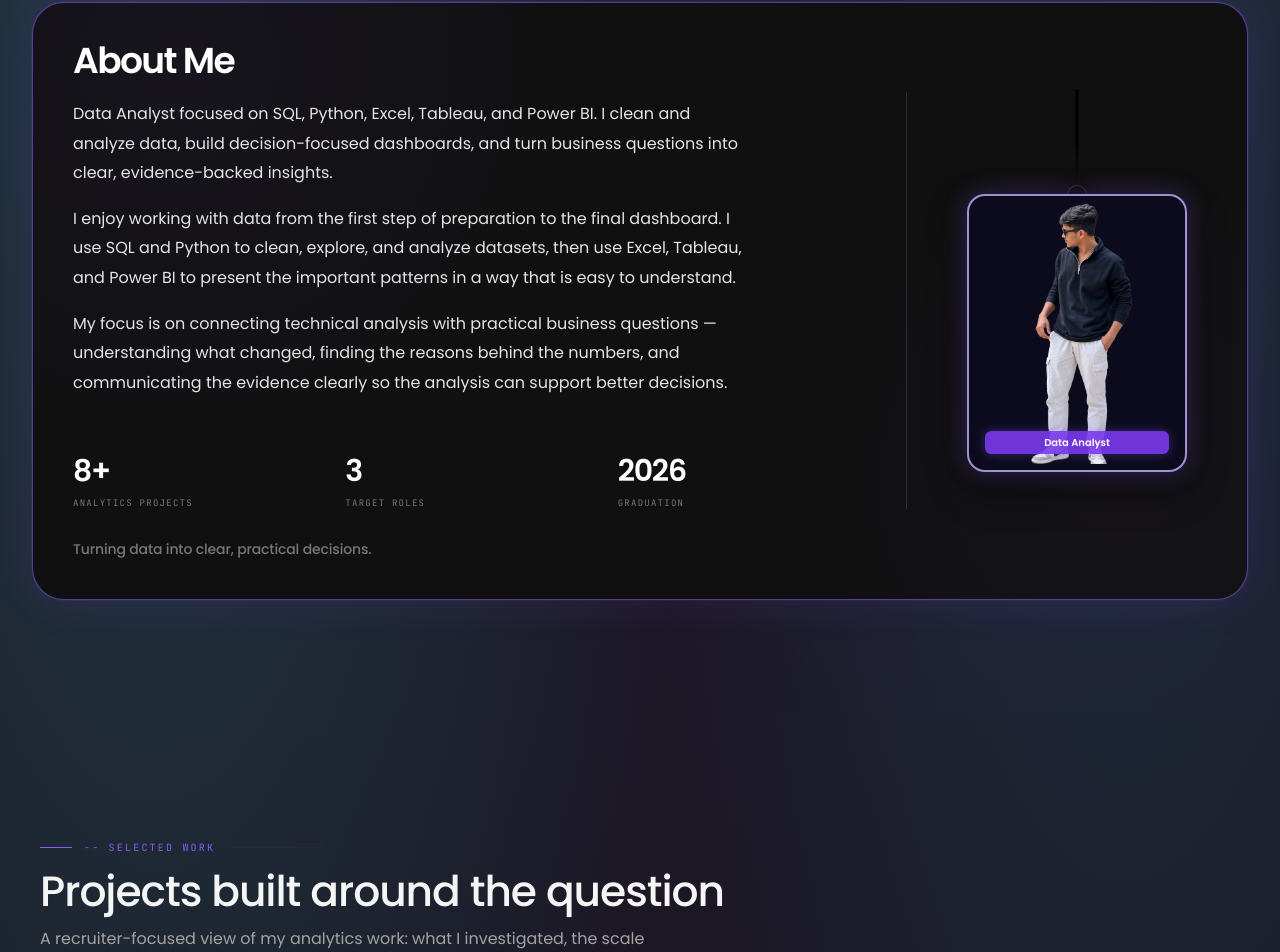
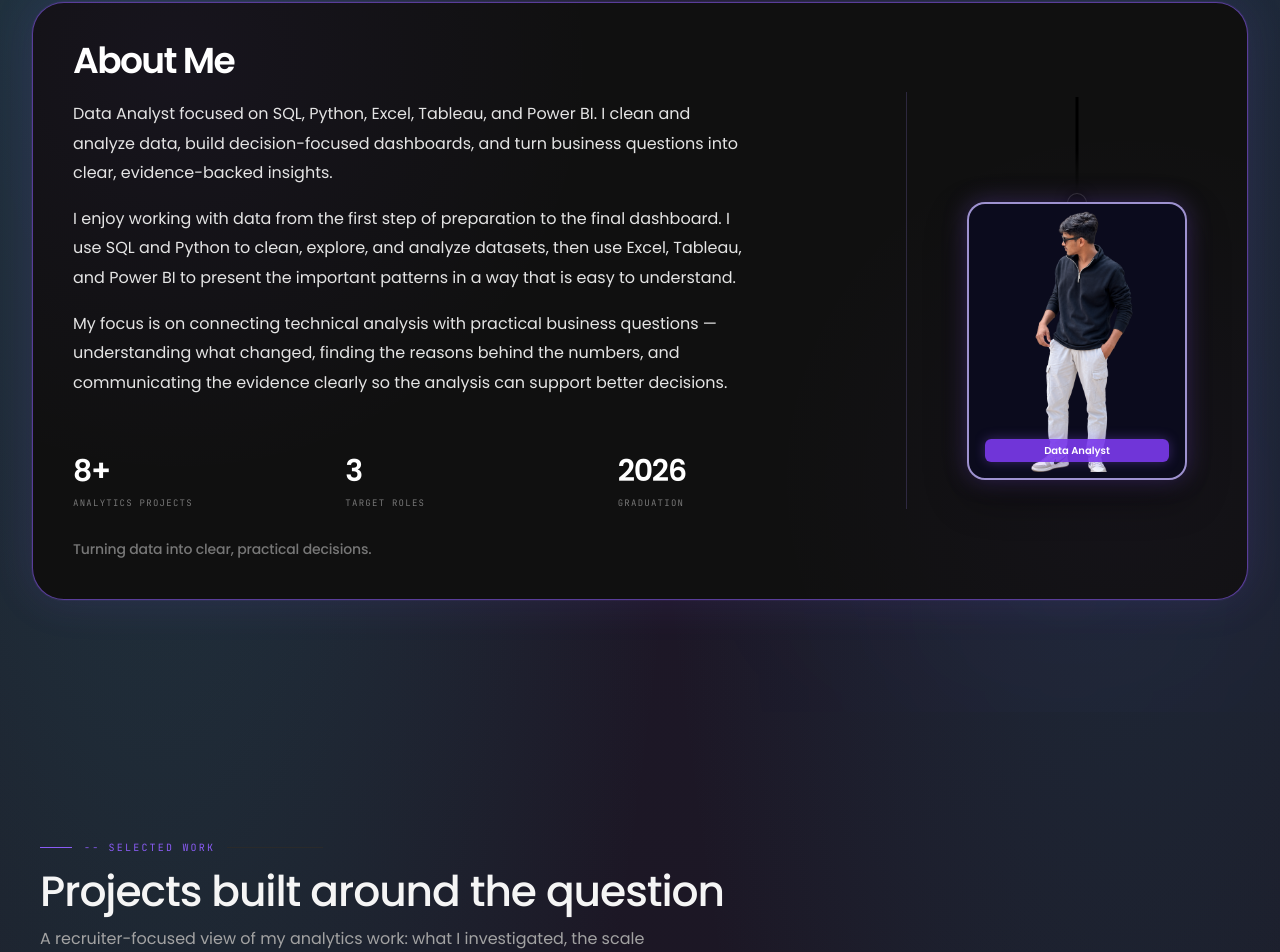
Before and after one commit to bhaskar-nb/portfolio, a Next.js app: page / in a window 1280 px wide. Shown: the part 911-1863 px from the top of the page. Built offline with nearby package versions, Linux system fonts and the light colour scheme.

Commit message:
Lower About profile card position

```diff
--- a/components/About.tsx
+++ b/components/About.tsx
@@ -74,7 +74,7 @@ export default function About() {
                 whileInView={{ y: 0 }}
                 viewport={{ once: true }}
                 transition={{ duration: 0.9, delay: 0.15, ease: [0.22, 1, 0.36, 1] }}
-                className="relative mt-6 w-[220px]"
+                className="relative mt-10 w-[220px]"
               >
                 <div className="absolute left-1/2 top-[-105px] h-[108px] w-[3px] -translate-x-1/2 bg-gradient-to-b from-black via-black to-[#171717]" />
                 <div className="absolute left-1/2 top-[-9px] h-5 w-5 -translate-x-1/2 rounded-full border border-white/15 bg-[#090909] shadow-[0_0_12px_rgba(0,0,0,0.8)]" />
```
